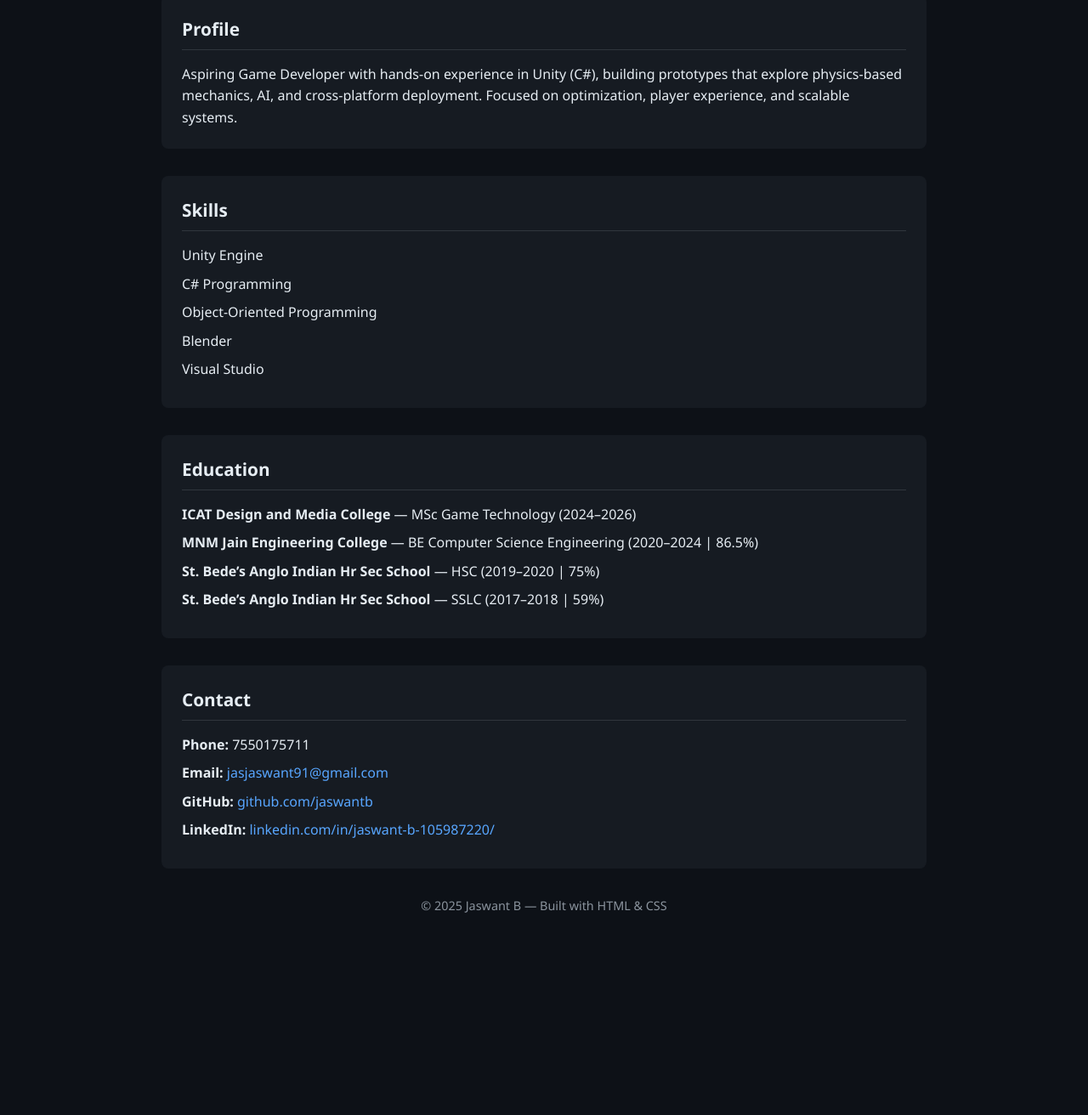
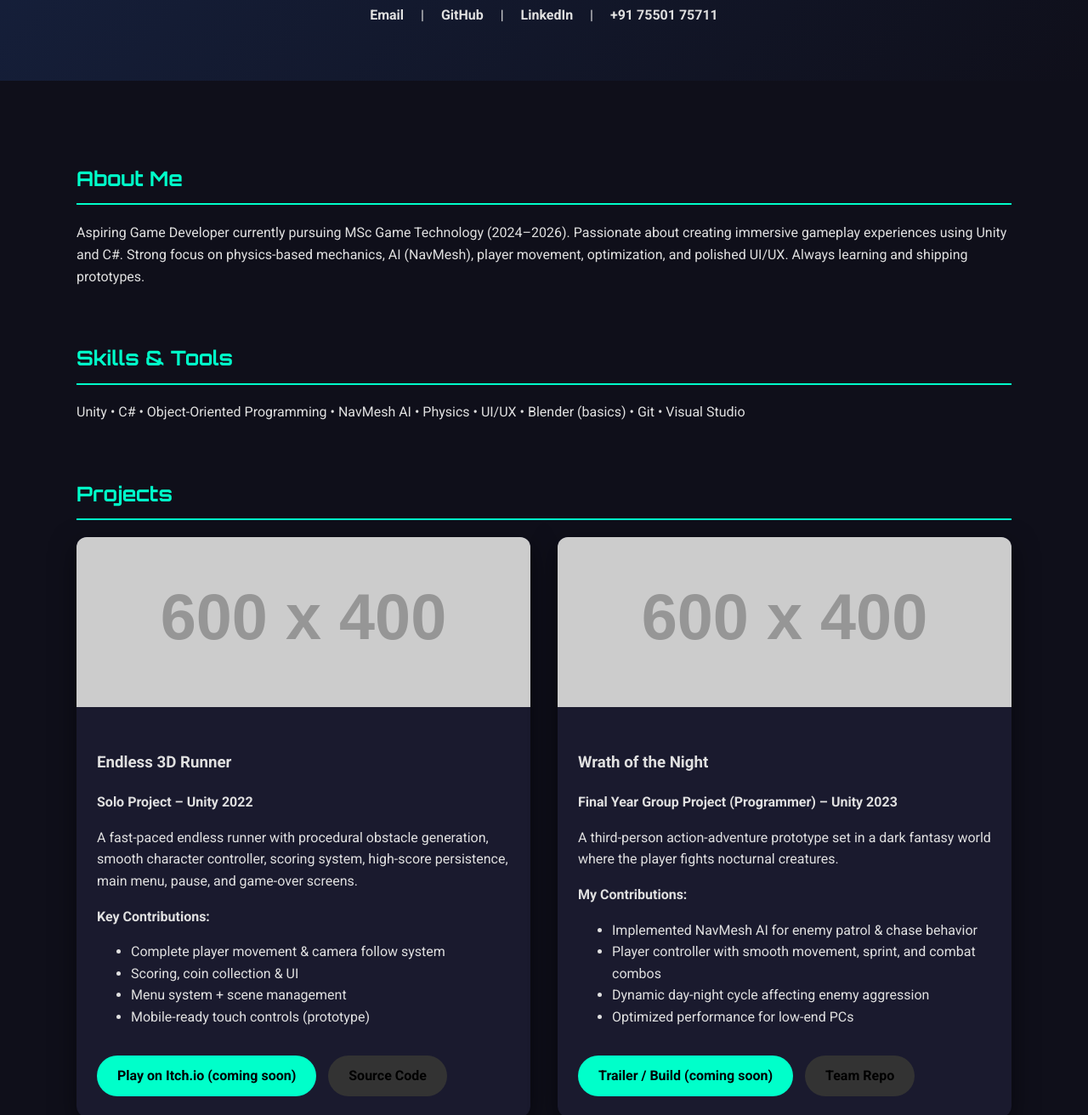
Before and after one commit to JaswantB/JaswantB, a plain HTML site: page index.html in a window 1280 px wide. Shown: the part 216-1528 px from the top of the page at 85% size. Before the commit the page ends 1325 px from the top, so only its background shows below. Drawn offline with Linux system fonts and the light colour scheme; placeholder pictures from the web are drawn by us.

Commit message:
Revamp portfolio layout and content
Updated the portfolio layout and content, including new sections for skills, projects, and education. Enhanced styling and improved overall structure for better presentation.

```diff
--- a/index.html
+++ b/index.html
@@ -1,138 +1,135 @@
 <!DOCTYPE html>
 <html lang="en">
 <head>
-  <meta charset="UTF-8">
-  <meta name="viewport" content="width=device-width, initial-scale=1.0">
-  <title>Jaswant B | Game Developer Portfolio</title>
+  <meta charset="UTF-8" />
+  <meta name="viewport" content="width=device-width, initial-scale=1.0"/>
+  <title>Jaswant B | Game Developer</title>
+  <link href="https://fonts.googleapis.com/css2?family=Orbitron:wght@500;700&family=Roboto:wght@300;400;700&display=swap" rel="stylesheet">
   <style>
     :root {
-      --bg-color: #0d1117;
-      --card-color: #161b22;
-      --text-color: #e6edf3;
-      --muted: #8b949e;
-      --accent: #58a6ff;
+      --bg: #0f0f1a;
+      --accent: #00ffca;
+      --text: #e0e0e0;
+      --card: #1a1a2e;
     }
-    * { box-sizing: border-box; margin: 0; padding: 0; }
-    body {
-      background-color: var(--bg-color);
-      color: var(--text-color);
-      font-family: 'Segoe UI', Tahoma, Geneva, Verdana, sans-serif;
-      line-height: 1.6;
-      padding: 0 1rem;
+    body { margin:0; background:var(--bg); color:var(--text); font-family:'Roboto',sans-serif; line-height:1.6; }
+    header { background:linear-gradient(135deg, #16213e, #0f0f1a); padding:4rem 2rem; text-align:center; }
+    h1 { font-family:'Orbitron',sans-serif; font-size:3.5rem; margin:0; color:var(--accent); text-shadow:0 0 20px rgba(0,255,202,0.5); }
+    h2 { font-family:'Orbitron',sans-serif; color:var(--accent); border-bottom:2px solid var(--accent); padding-bottom:10px; }
+    .container { max-width:1100px; margin:0 auto; padding:2rem; }
+    nav a { color:var(--text); margin:0 1rem; text-decoration:none; font-weight:bold; }
+    nav a:hover { color:var(--accent); }
+    section { margin:4rem 0; }
+    .projects { display:grid; grid-template-columns:repeat(auto-fit, minmax(340px,1fr)); gap:2rem; }
+    .project-card {
+      background:var(--card); border-radius:12px; overflow:hidden; box-shadow:0 10px 30px rgba(0,0,0,0.5);
+      transition:transform 0.3s;
     }
-    header {
-      max-width: 900px;
-      margin: 2rem auto;
-      display: flex;
-      flex-direction: column;
-      align-items: center;
-      text-align: center;
+    .project-card:hover { transform:translateY(-10px); }
+    .project-card img { width:100%; height:200px; object-fit:cover; }
+    .project-info { padding:1.5rem; }
+    .btn {
+      display:inline-block; background:var(--accent); color:#000; padding:0.7rem 1.5rem;
+      border-radius:50px; text-decoration:none; font-weight:bold; margin-top:1rem;
     }
-    header h1 {
-      font-size: 2rem;
-      margin-bottom: 0.3rem;
-    }
-    header p {
-      color: var(--muted);
-      font-size: 1rem;
-    }
-    nav {
-      margin-top: 1.5rem;
-      display: flex;
-      gap: 1rem;
-      flex-wrap: wrap;
-      justify-content: center;
-    }
-    nav a {
-      color: var(--accent);
-      text-decoration: none;
-      font-weight: 500;
-      border: 1px solid var(--accent);
-      padding: 0.4rem 0.8rem;
-      border-radius: 6px;
-    }
-    main {
-      max-width: 900px;
-      margin: 2rem auto;
-    }
-    section {
-      background: var(--card-color);
-      padding: 1.5rem;
-      border-radius: 8px;
-      margin-bottom: 2rem;
-    }
-    h2 {
-      margin-bottom: 1rem;
-      border-bottom: 1px solid #30363d;
-      padding-bottom: 0.4rem;
-      font-size: 1.3rem;
-    }
-    ul { list-style: none; }
-    li { margin-bottom: 0.5rem; }
-    .contact a {
-      color: var(--accent);
-      text-decoration: none;
-    }
-    footer {
-      text-align: center;
-      color: var(--muted);
-      font-size: 0.9rem;
-      margin: 2rem 0;
-    }
+    .btn:hover { background:#00ccaa; }
+    footer { text-align:center; padding:3rem; background:#111; }
+    @media(max-width:768px){ h1{font-size:2.5rem;} }
   </style>
 </head>
 <body>
+
 <header>
-    <h1>Jaswant B</h1>
-    <p>Game Developer | Unity & C# Programmer</p>
+  <h1>JASWANT B</h1>
+  <p style="font-size:1.4rem; margin:1rem 0;">Game Developer | Unity & C#</p>
   <nav>
-      <a href="#about">About</a>
-      <a href="#skills">Skills</a>
-      <a href="#education">Education</a>
-      <a href="#contact">Contact</a>
+    <a href="mailto:jasjaswant91@gmail.com">Email</a> |
+    <a href="https://github.com/jaswantb" target="_blank">GitHub</a> |
+    <a href="https://linkedin.com/in/jaswant-b-105987220/" target="_blank">LinkedIn</a> |
+    <a href="tel:7550175711">+91 75501 75711</a>
   </nav>
 </header>
 
-  <main>
+<div class="container">
+
   <section id="about">
-      <h2>Profile</h2>
-      <p>Aspiring Game Developer with hands-on experience in Unity (C#), building prototypes that explore physics-based mechanics, AI, and cross-platform deployment. Focused on optimization, player experience, and scalable systems.</p>
+    <h2>About Me</h2>
+    <p>
+      Aspiring Game Developer currently pursuing MSc Game Technology (2024–2026).
+      Passionate about creating immersive gameplay experiences using Unity and C#.
+      Strong focus on physics-based mechanics, AI (NavMesh), player movement, optimization,
+      and polished UI/UX. Always learning and shipping prototypes.
+    </p>
   </section>
 
   <section id="skills">
-      <h2>Skills</h2>
+    <h2>Skills & Tools</h2>
+    <p>Unity • C# • Object-Oriented Programming • NavMesh AI • Physics • UI/UX • Blender (basics) • Git • Visual Studio</p>
+  </section>
+
+  <section id="projects">
+    <h2>Projects</h2>
+
+    <div class="projects">
+
+      <!-- Project 1 -->
+      <div class="project-card">
+        <img src="https://via.placeholder.com/600x400/16213e/00ffca?text=Endless+Runner+Screenshot" alt="Endless Runner">
+        <div class="project-info">
+          <h3>Endless 3D Runner</h3>
+          <p><strong>Solo Project – Unity 2022</strong></p>
+          <p>A fast-paced endless runner with procedural obstacle generation, smooth character controller, scoring system, high-score persistence, main menu, pause, and game-over screens.</p>
+          <p><strong>Key Contributions:</strong></p>
           <ul>
-        <li>Unity Engine</li>
-        <li>C# Programming</li>
-        <li>Object-Oriented Programming</li>
-        <li>Blender</li>
-        <li>Visual Studio</li>
+            <li>Complete player movement & camera follow system</li>
+            <li>Scoring, coin collection & UI</li>
+            <li>Menu system + scene management</li>
+            <li>Mobile-ready touch controls (prototype)</li>
           </ul>
+          <a href="#" class="btn" target="_blank">Play on Itch.io (coming soon)</a>
+          <a href="https://github.com/jaswantb/Endless-Runner" class="btn" style="background:#333; margin-left:10px;" target="_blank">Source Code</a>
+        </div>
+      </div>
+
+      <!-- Project 2 -->
+      <div class="project-card">
+        <img src="https://via.placeholder.com/600x400/16213e/00ffca?text=Wrath+of+the+Night+Screenshot" alt="Wrath of the Night">
+        <div class="project-info">
+          <h3>Wrath of the Night</h3>
+          <p><strong>Final Year Group Project (Programmer) – Unity 2023</strong></p>
+          <p>A third-person action-adventure prototype set in a dark fantasy world where the player fights nocturnal creatures.</p>
+          <p><strong>My Contributions:</strong></p>
+          <ul>
+            <li>Implemented NavMesh AI for enemy patrol & chase behavior</li>
+            <li>Player controller with smooth movement, sprint, and combat combos</li>
+            <li>Dynamic day-night cycle affecting enemy aggression</li>
+            <li>Optimized performance for low-end PCs</li>
+          </ul>
+          <a href="#" class="btn" target="_blank">Trailer / Build (coming soon)</a>
+          <a href="https://github.com/your-team-repo/WrathOfTheNight" class="btn" style="background:#333; margin-left:10px;" target="_blank">Team Repo</a>
+        </div>
+      </div>
+
+    </div>
   </section>
 
   <section id="education">
     <h2>Education</h2>
-      <ul>
-        <li><strong>ICAT Design and Media College</strong> — MSc Game Technology (2024–2026)</li>
-        <li><strong>MNM Jain Engineering College</strong> — BE Computer Science Engineering (2020–2024 | 86.5%)</li>
-        <li><strong>St. Bede’s Anglo Indian Hr Sec School</strong> — HSC (2019–2020 | 75%)</li>
-        <li><strong>St. Bede’s Anglo Indian Hr Sec School</strong> — SSLC (2017–2018 | 59%)</li>
-      </ul>
+    <p><strong>MSc Game Technology</strong> – ICAT Design & Media College (2024–2026)</p>
+    <p><strong>BE Computer Science Engineering</strong> – MNM Jain Engineering College (2020–2024 | 86.5%)</p>
   </section>
 
-    <section id="contact" class="contact">
-      <h2>Contact</h2>
-      <ul>
-        <li><strong>Phone:</strong> 7550175711</li>
-        <li><strong>Email:</strong> <a href="mailto:jasjaswant91@gmail.com">jasjaswant91@gmail.com</a></li>
-        <li><strong>GitHub:</strong> <a href="https://github.com/jaswantb">github.com/jaswantb</a></li>
-        <li><strong>LinkedIn:</strong> <a href="https://linkedin.com/in/jaswant-b-105987220/">linkedin.com/in/jaswant-b-105987220/</a></li>
-      </ul>
+  <section id="contact">
+    <h2>Get In Touch</h2>
+    <p>I’m actively looking for Game Programmer internships and junior positions.<br>Let’s talk games!</p>
+    <p><a href="mailto:jasjaswant91@gmail.com" class="btn">Email Me</a></p>
   </section>
-  </main>
+
+</div>
 
 <footer>
-    © 2025 Jaswant B — Built with HTML & CSS
+  <p>© 2025 Jaswant B – Built with Unity passion and a lot of coffee</p>
 </footer>
+
 </body>
 </html>
```
Lines whose indentation alone changed are shown as unchanged.
